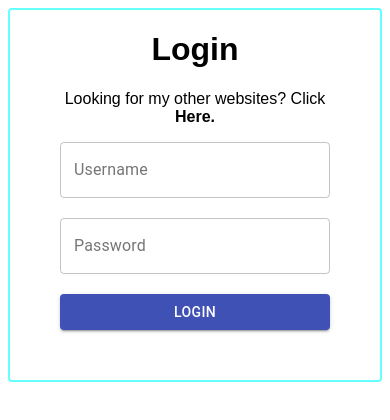
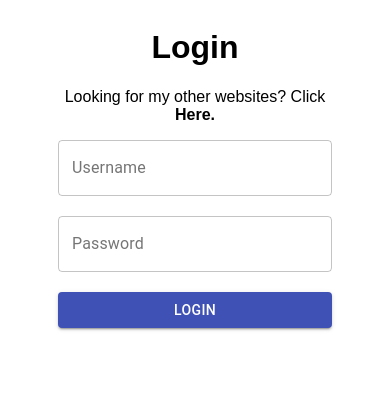
Before and after one commit to L1ndseyHerman/beach-app, a React (Vite) app: page /#/login in a window 390 px wide. Shown: the top 420 px of the page. Built offline with nearby package versions, Linux system fonts and the light colour scheme.

Commit message:
Used a MUI breakpoint for the phone styles

```diff
--- a/src/components/LoginFormPage/LoginFormPage.tsx
+++ b/src/components/LoginFormPage/LoginFormPage.tsx
@@ -4,13 +4,14 @@ import {
   createStyles,
   makeStyles,
   TextField,
+  type Theme,
 } from "@material-ui/core";
 import { useHistory } from "react-router-dom";
 import { useIntl } from "react-intl";
 import { useState } from "react";
 import { Role, type User } from "../../constants";
 
-const useStyles = makeStyles(() =>
+const useStyles = makeStyles((theme: Theme) =>
   createStyles({
     outerDiv: {
       display: "flex",
@@ -24,6 +25,11 @@ const useStyles = makeStyles(() =>
       paddingLeft: "50px",
       paddingRight: "50px",
       paddingBottom: "50px",
+      //  For ppl unfamiliar w the "xs" breakpoint, 600px wide is still desktop, 599 is mobile.
+      [theme.breakpoints.down("xs")]: {
+        border: "none",
+        width: "auto",
+      },
     },
     text: {
       fontFamily: "Arial",
```
